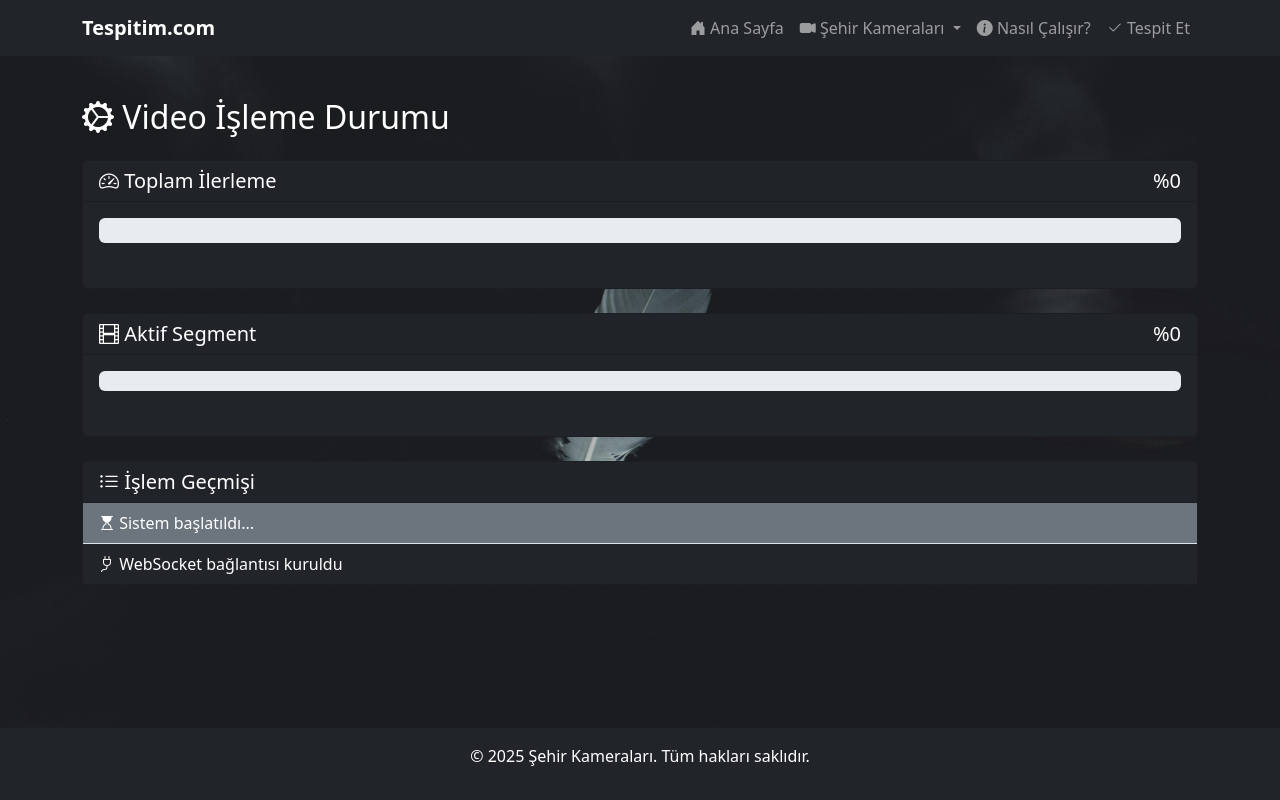
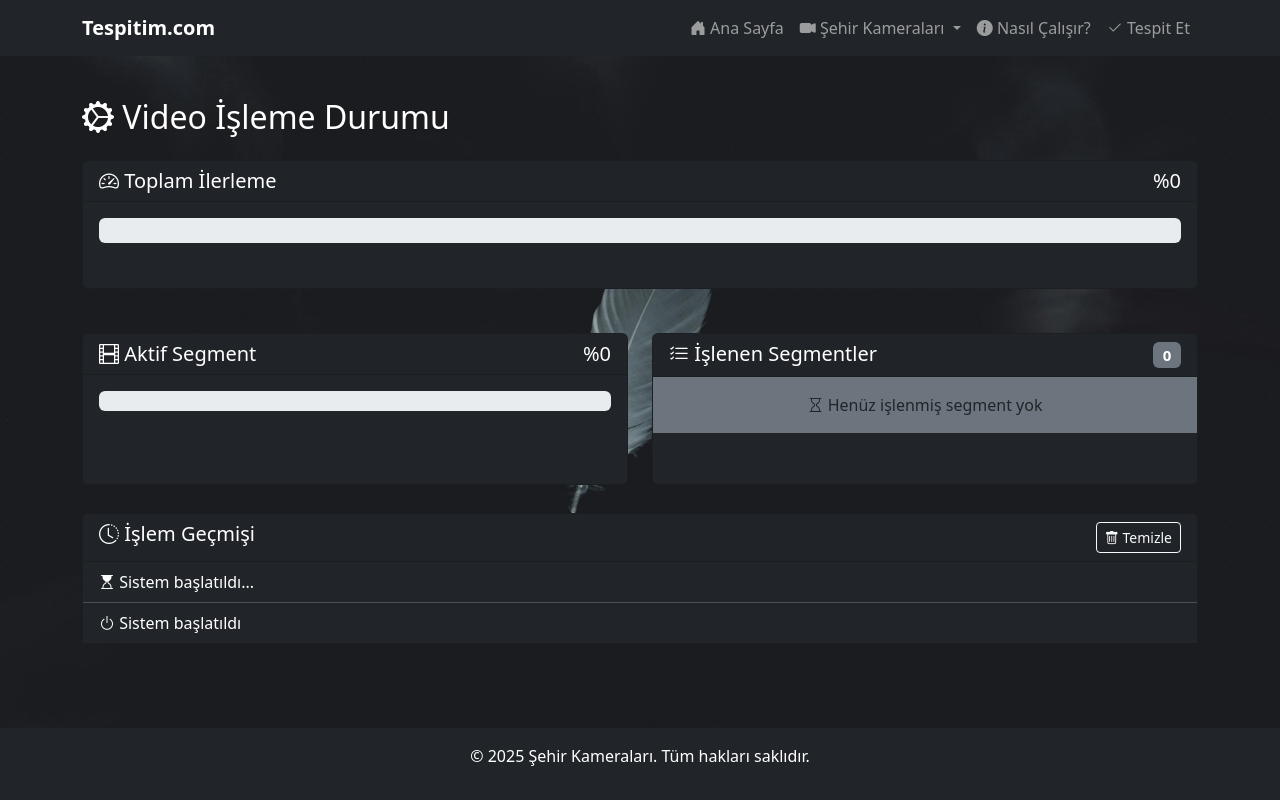
Before and after one commit to HuseyinErkek/DogDetectionApp, a Flask app: page /processing in a window 1280 px wide. Run offline with Flask 3, Linux system fonts and the light colour scheme; some libraries are stand-ins or nearby versions.

Commit message:
feature : gelistirme

```diff
--- a/templates/processing.html
+++ b/templates/processing.html
@@ -4,10 +4,17 @@
 
 {% block content %}
 <div class="container mt-5">
-    <!-- Ana Başlık -->
-    <h2 class="text-white mb-4">
+    <!-- Ana Başlık ve Session ID -->
+    <div class="d-flex justify-content-between align-items-center mb-4">
+        <h2 class="text-white mb-0">
             <i class="bi bi-gear-wide-connected"></i> Video İşleme Durumu
         </h2>
+        <div id="sessionInfo" class="alert alert-info py-1 mb-0" style="display: none;">
+            <i class="bi bi-person-badge me-1"></i>
+            <span>Oturum: </span>
+            <strong id="sessionIdDisplay" class="font-monospace"></strong>
+        </div>
+    </div>
 
     <!-- Ana İlerleme Çubuğu -->
     <div class="card bg-dark text-white mb-4">
@@ -29,8 +36,11 @@
         </div>
     </div>
 
-    <!-- Segment İlerleme -->
-    <div class="card bg-dark text-white mb-4">
+    <!-- Segment Bilgileri -->
+    <div class="row">
+        <!-- Aktif Segment -->
+        <div class="col-md-6 mb-4">
+            <div class="card bg-dark text-white h-100">
                 <div class="card-header">
                     <h5 class="mb-0">
                         <i class="bi bi-film"></i> Aktif Segment
@@ -43,12 +53,35 @@
                              role="progressbar" style="width: 0%">
                         </div>
                     </div>
-            <small id="segmentName" class="text-muted mt-2 d-block">Segment hazırlanıyor...</small>
+                    <div class="mt-3">
+                        <small id="segmentName" class="text-muted d-block">Segment hazırlanıyor...</small>
+                        <small id="segmentTime" class="text-muted d-block"></small>
+                    </div>
+                </div>
             </div>
         </div>
 
+        <!-- İşlenen Segmentler -->
+        <div class="col-md-6 mb-4">
+            <div class="card bg-dark text-white h-100">
+                <div class="card-header">
+                    <h5 class="mb-0">
+                        <i class="bi bi-list-check"></i> İşlenen Segmentler
+                        <span id="processedCount" class="badge bg-secondary float-end">0</span>
+                    </h5>
+                </div>
+                <div class="card-body p-0">
+                    <div id="segmentList" class="list-group list-group-flush" style="max-height: 150px; overflow-y: auto;">
+                        <div class="list-group-item bg-secondary text-center py-3">
+                            <i class="bi bi-hourglass"></i> Henüz işlenmiş segment yok
+                        </div>
+                    </div>
+                </div>
+            </div>
+        </div>
+    </div>
 
-    <!-- İşlem Tamamlandı Butonu (Başta Gizli) -->
+    <!-- Sonuç ve Hata Mesajları -->
     <div id="successSection" class="text-center mt-4" style="display: none;">
         <div class="alert alert-success">
             <i class="bi bi-check-circle-fill"></i> Video işleme tamamlandı!
@@ -58,7 +91,6 @@
         </a>
     </div>
 
-    <!-- Hata Mesajı -->
     <div id="errorAlert" class="alert alert-danger mt-4" style="display: none;">
         <i class="bi bi-exclamation-triangle-fill"></i>
         <span id="errorText"></span>
@@ -67,11 +99,16 @@
     <!-- İşlem Geçmişi -->
     <div class="card bg-dark text-white mt-4">
         <div class="card-header">
-            <h5 class="mb-0"><i class="bi bi-list-ul"></i> İşlem Geçmişi</h5>
+            <h5 class="mb-0">
+                <i class="bi bi-clock-history"></i> İşlem Geçmişi
+                <button id="clearLogsBtn" class="btn btn-sm btn-outline-light float-end">
+                    <i class="bi bi-trash"></i> Temizle
+                </button>
+            </h5>
         </div>
         <div class="card-body p-0">
             <ul id="processLogs" class="list-group list-group-flush" style="max-height: 200px; overflow-y: auto;">
-                <li class="list-group-item bg-secondary text-white">
+                <li class="list-group-item bg-dark text-white">
                     <i class="bi bi-hourglass-top"></i> Sistem başlatıldı...
                 </li>
             </ul>
@@ -79,65 +116,42 @@
     </div>
 </div>
 
-<!-- Socket.io Bağlantısı -->
+<!-- Gerekli Kütüphaneler -->
 <script src="https://cdnjs.cloudflare.com/ajax/libs/socket.io/4.6.1/socket.io.min.js"></script>
 <script src="https://cdnjs.cloudflare.com/ajax/libs/moment.js/2.29.1/moment.min.js"></script>
 <link rel="stylesheet" href="https://cdn.jsdelivr.net/npm/bootstrap-icons@1.8.1/font/bootstrap-icons.css">
 
 <script>
-    // Socket Bağlantısı
+    // Socket Bağlantısı ve Durum Yönetimi
     const socket = io('http://' + window.location.hostname + ':5000');
     let startTime = null;
+    let currentSegmentStartTime = null;
+    const processedSegments = [];
+    let segmentTimeInterval = null;
 
-    // İlerleme Çubuklarını Güncelle
-    function updateProgress(barId, percentId, value) {
-        const bar = document.getElementById(barId);
-        const percentElement = document.getElementById(percentId);
-        const percent = Math.min(100, Math.max(0, value));
+    // DOM Yüklendiğinde
+    document.addEventListener('DOMContentLoaded', () => {
+        startTime = new Date();
+        addLog('Sistem başlatıldı', 'bi-power');
 
-        // Çubuk Güncelleme
-        bar.style.width = `${percent}%`;
-        percentElement.textContent = `%${percent.toFixed(1)}`;
-
-        // Renk Değişimi (kırmızı -> sarı -> yeşil)
-        bar.className = bar.className.replace(/bg-\w+/g, '');
-        if (percent < 30) {
-            bar.classList.add('bg-danger');
-        } else if (percent < 70) {
-            bar.classList.add('bg-warning');
-        } else {
-            bar.classList.add('bg-success');
-        }
-
-        // Tahmini süre hesaplama
-        if (barId === 'progressBar' && percent > 0) {
-            updateTimeEstimation(percent);
-        }
-    }
-
-    // Tahmini Kalan Süre
-    function updateTimeEstimation(progress) {
-        if (!startTime) startTime = new Date();
-
-        const elapsed = (new Date() - startTime) / 1000; // saniye
-        const remaining = (elapsed / progress) * (100 - progress);
-
-        document.getElementById('timeRemaining').textContent =
-            `Tahmini kalan süre: ${Math.round(remaining)} saniye`;
-    }
-
-    // Geçmişe Kayıt Ekle
-    function addLog(message, icon = 'bi-info-circle', type = 'info') {
-        const logEntry = document.createElement('li');
-        logEntry.className = `list-group-item ${type === 'error' ? 'list-group-item-danger' : 'bg-dark text-white'}`;
-        logEntry.innerHTML = `
-            <i class="bi ${icon}"></i> ${message}
-            <small class="float-end text-muted">${moment().format('HH:mm:ss')}</small>
-        `;
-        document.getElementById('processLogs').appendChild(logEntry);
-    }
+        // Log temizleme butonu
+        document.getElementById('clearLogsBtn').addEventListener('click', () => {
+            document.getElementById('processLogs').innerHTML = '';
+            addLog('Log kayıtları temizlendi', 'bi-trash', 'warning');
+        });
+    });
 
     // Socket Olayları
+    socket.on('connect', () => {
+        document.getElementById('sessionIdDisplay').textContent = socket.id;
+        document.getElementById('sessionInfo').style.display = 'flex';
+        addLog(`WebSocket bağlantısı kuruldu (ID: ${socket.id})`, 'bi-plug');
+    });
+
+    socket.on('disconnect', () => {
+        addLog('Sunucu bağlantısı kesildi', 'bi-plug-fill', 'error');
+    });
+
     socket.on('progress', (data) => {
         updateProgress('progressBar', 'progressPercent', data.progress);
     });
@@ -148,47 +162,180 @@
 
     socket.on('segment_started', (data) => {
         document.getElementById('segmentName').textContent = data.filename;
-        addLog(`Yeni segment başladı: ${data.filename}`, 'bi-play-fill');
+        currentSegmentStartTime = new Date();
+
+        // Segment süresi güncelleme
+        if (segmentTimeInterval) clearInterval(segmentTimeInterval);
+        segmentTimeInterval = setInterval(updateSegmentTime, 1000);
+
+        addLog(`Segment başladı: ${data.filename}`, 'bi-play-fill');
+    });
+
+    socket.on('segment_completed', (data) => {
+        addProcessedSegment(data.filename);
+        addLog(`Segment tamamlandı: ${data.filename}`, 'bi-check-circle', 'success');
+
+        if (segmentTimeInterval) {
+            clearInterval(segmentTimeInterval);
+            segmentTimeInterval = null;
+        }
     });
 
     socket.on('processing_complete', (data) => {
         if (data.success) {
-            updateProgress('progressBar', 'progressPercent', 100);
-            updateProgress('segmentProgressBar', 'segmentProgressPercent', 100);
-            document.getElementById('successSection').style.display = 'block';
-            addLog('İşlem başarıyla tamamlandı!', 'bi-check2-circle', 'success');
-
-            document.getElementById('showResultBtn').onclick = () => {
-                window.location.href = `/upload_success?video=${encodeURIComponent(data.processed_filename)}`;
-            };
+            completeProcessing(data.processed_filename);
         } else {
-            document.getElementById('errorText').textContent = data.message;
-            document.getElementById('errorAlert').style.display = 'block';
-            addLog(`Hata: ${data.message}`, 'bi-exclamation-triangle', 'error');
+            showError(data.message);
         }
     });
 
-    // Sayfa yüklendiğinde başlangıç zamanını ayarla
-    document.addEventListener('DOMContentLoaded', () => {
-        startTime = new Date();
-        addLog('WebSocket bağlantısı kuruldu', 'bi-plug');
-    });
+    // Yardımcı Fonksiyonlar
+    function updateProgress(barId, percentId, value) {
+        const bar = document.getElementById(barId);
+        const percent = Math.min(100, Math.max(0, value));
+
+        bar.style.width = `${percent}%`;
+        document.getElementById(percentId).textContent = `%${percent.toFixed(1)}`;
+
+        // Renk geçişleri
+        bar.className = bar.className.replace(/bg-\w+/g, '');
+        if (percent < 30) bar.classList.add('bg-danger');
+        else if (percent < 70) bar.classList.add('bg-warning');
+        else bar.classList.add('bg-success');
+
+        if (barId === 'progressBar' && percent > 0) {
+            updateTimeEstimation(percent);
+        }
+    }
+
+    function updateTimeEstimation(progress) {
+        if (!startTime) startTime = new Date();
+        const elapsed = (new Date() - startTime) / 1000;
+        const remaining = (elapsed / progress) * (100 - progress);
+
+        let timeText;
+        if (remaining > 60) {
+            const mins = Math.floor(remaining / 60);
+            const secs = Math.round(remaining % 60);
+            timeText = `Tahmini kalan süre: ${mins} dakika ${secs} saniye`;
+        } else {
+            timeText = `Tahmini kalan süre: ${Math.round(remaining)} saniye`;
+        }
+
+        document.getElementById('timeRemaining').textContent = timeText;
+    }
+
+    function updateSegmentTime() {
+        if (currentSegmentStartTime) {
+            const elapsed = Math.floor((new Date() - currentSegmentStartTime) / 1000);
+            document.getElementById('segmentTime').textContent = `${elapsed} saniyedir işleniyor`;
+        }
+    }
+
+    function addProcessedSegment(filename) {
+        // Boş mesajı kaldır
+        const emptyMsg = document.querySelector('#segmentList .list-group-item.bg-secondary');
+        if (emptyMsg) emptyMsg.remove();
+
+        const timestamp = new Date();
+        processedSegments.push({ filename, timestamp });
+
+        const segmentItem = document.createElement('div');
+        segmentItem.className = 'list-group-item bg-dark text-white';
+        segmentItem.innerHTML = `
+            <div class="d-flex justify-content-between align-items-center">
+                <div>
+                    <i class="bi bi-check-circle text-success me-2"></i>
+                    ${filename.split('/').pop()}
+                </div>
+                <div>
+                    <a href="/view_segment?file=${encodeURIComponent(filename)}"
+                       class="btn btn-sm btn-outline-light">
+                        <i class="bi bi-eye me-1"></i> Görüntüle
+                    </a>
+                </div>
+            </div>
+            <small class="text-muted d-block mt-1">
+                <i class="bi bi-clock me-1"></i>
+                ${moment(timestamp).format('HH:mm:ss')}
+            </small>
+        `;
+
+        document.getElementById('segmentList').prepend(segmentItem);
+        document.getElementById('processedCount').textContent = processedSegments.length;
+        document.getElementById('processedCount').className = 'badge bg-success float-end';
+    }
+
+    function completeProcessing(filename) {
+        updateProgress('progressBar', 'progressPercent', 100);
+        updateProgress('segmentProgressBar', 'segmentProgressPercent', 100);
+
+        // Aktif segment bilgisini güncelle
+        document.getElementById('segmentName').textContent = "Tüm segmentler işlendi";
+        document.getElementById('segmentTime').textContent = "";
+
+        // Tamamlanma panelini göster
+        document.getElementById('successSection').style.display = 'block';
+        document.getElementById('showResultBtn').onclick = () => {
+            window.location.href = `/upload_success?video=${encodeURIComponent(filename)}`;
+        };
+
+        addLog('Tüm işlemler başarıyla tamamlandı!', 'bi-check2-all', 'success');
+    }
+
+    function showError(message) {
+        document.getElementById('errorText').textContent = message;
+        document.getElementById('errorAlert').style.display = 'block';
+        addLog(`Hata: ${message}`, 'bi-exclamation-triangle', 'error');
+    }
+
+    function addLog(message, icon = 'bi-info-circle', type = 'info') {
+        const logEntry = document.createElement('li');
+        logEntry.className = `list-group-item ${type === 'error' ? 'list-group-item-danger' :
+                             type === 'success' ? 'list-group-item-success' : 'bg-dark text-white'}`;
+        logEntry.innerHTML = `
+            <i class="bi ${icon}"></i> ${message}
+            <small class="float-end text-muted">${moment().format('HH:mm:ss')}</small>
+        `;
+        document.getElementById('processLogs').appendChild(logEntry);
+        document.getElementById('processLogs').scrollTop = document.getElementById('processLogs').scrollHeight;
+    }
 </script>
 
 <style>
     .progress-bar {
         transition: width 0.5s ease;
     }
-    #successSection {
+    #sessionInfo {
+        animation: fadeIn 0.5s ease-out;
+        word-break: break-all;
+        padding: 0.35rem 1rem;
+        align-items: center;
+    }
+    #successSection, #errorAlert {
         animation: fadeIn 0.5s ease-out;
     }
-    #processLogs {
+    #segmentList, #processLogs {
         scrollbar-width: thin;
         scrollbar-color: #495057 #212529;
     }
+    .list-group-item {
+        border-color: #495057;
+        transition: all 0.3s ease;
+    }
+    .btn-outline-light {
+        transition: all 0.3s ease;
+    }
+    .btn-outline-light:hover {
+        background-color: rgba(255, 255, 255, 0.1);
+    }
     @keyframes fadeIn {
-        from { opacity: 0; transform: translateY(20px); }
+        from { opacity: 0; transform: translateY(10px); }
         to { opacity: 1; transform: translateY(0); }
+    }
+    .font-monospace {
+        font-family: 'Courier New', monospace;
+        font-size: 0.9em;
     }
 </style>
 {% endblock %}
```
Lines whose indentation alone changed are shown as unchanged.
